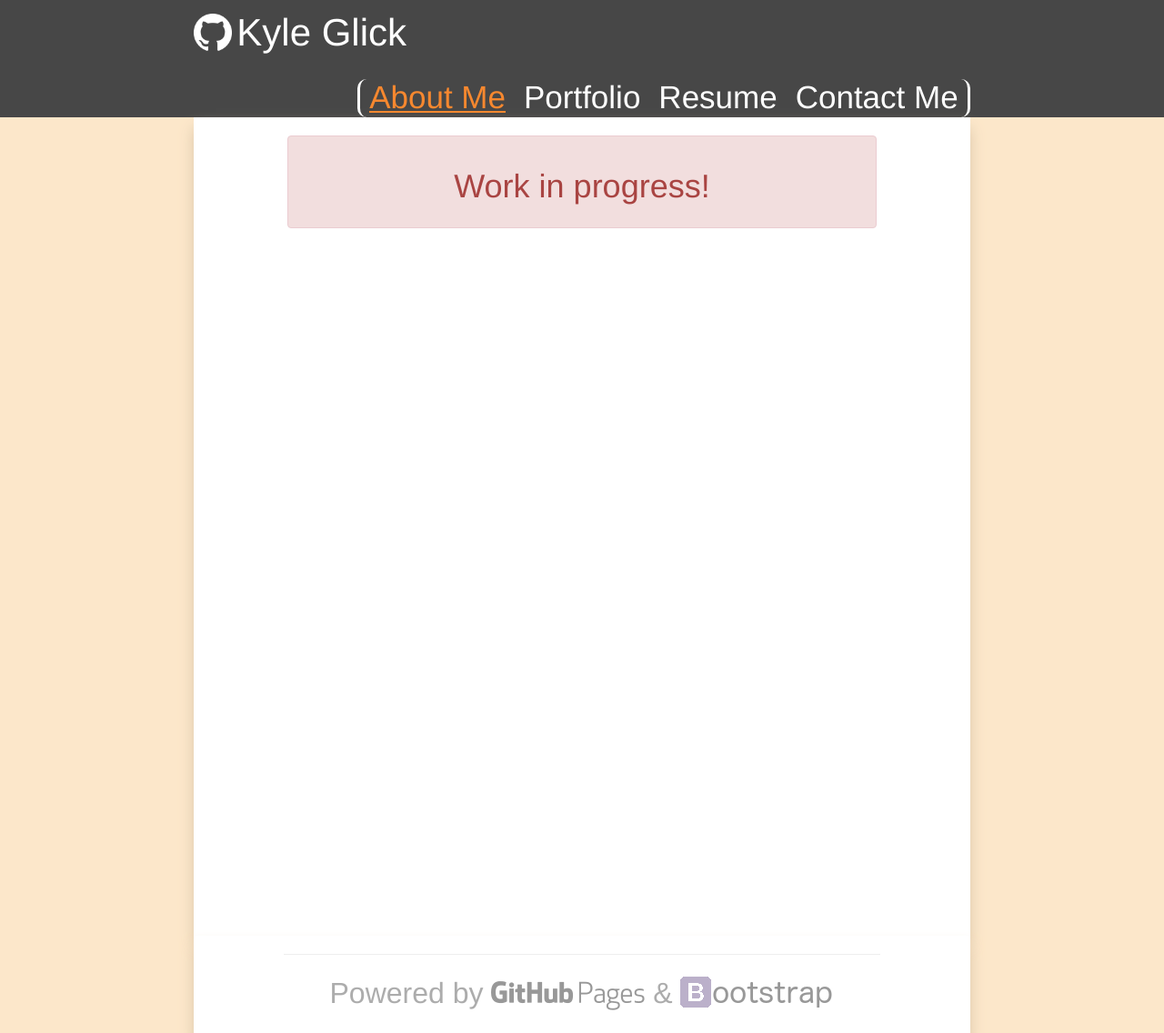
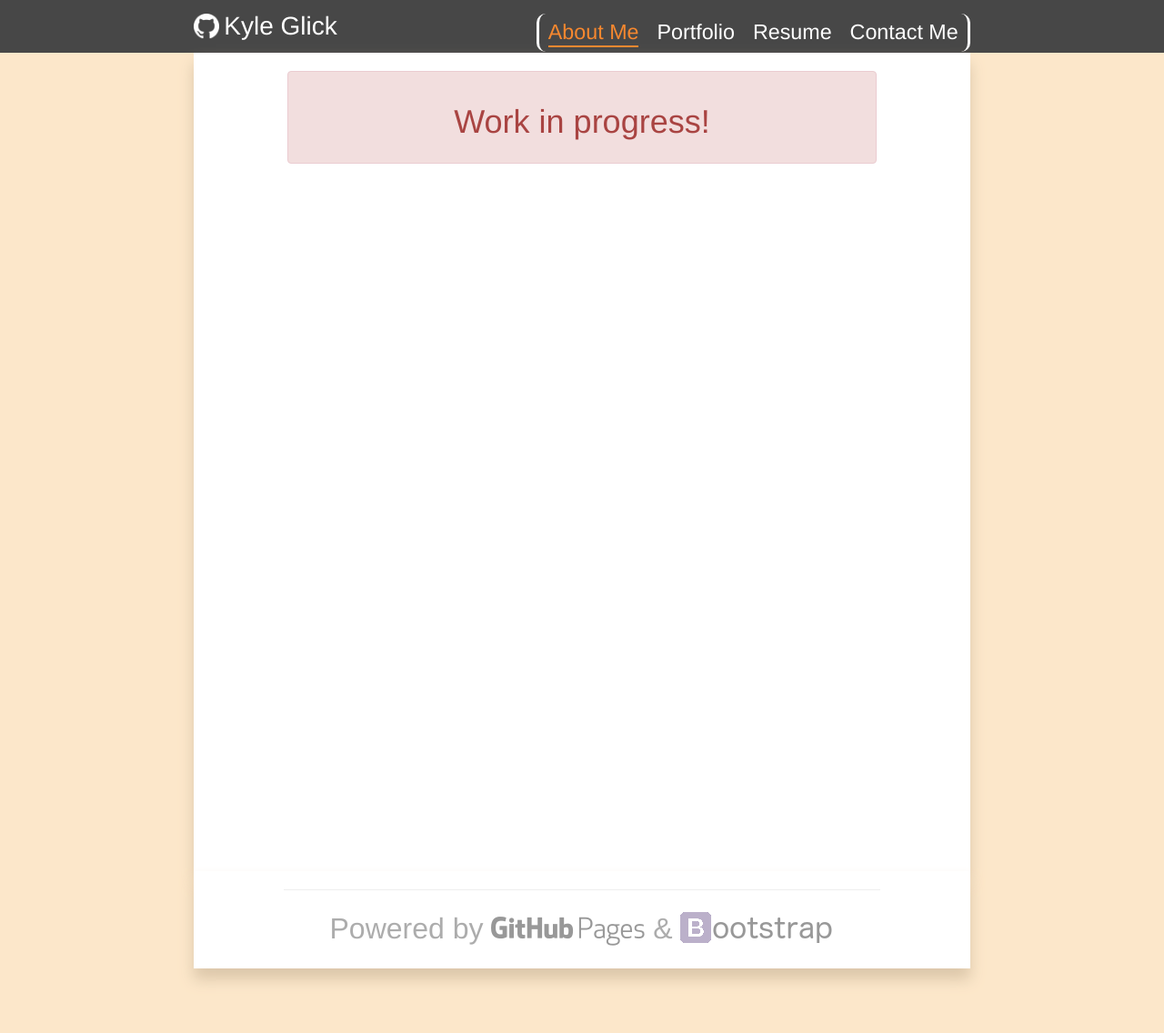
Before and after one commit to kayla-glick/kayla-glick.github.io, a Jekyll site: the page built from index.html, in a window 1280 px wide. Shown: the whole page at 91% size. Built offline with Jekyll 4.4.1, drawn with Linux system fonts in a browser that asks for light colours; nearby versions of some CDN libraries.

Commit message:
add responsiveness to navbar

```diff
--- a/assets/css/layout.css
+++ b/assets/css/layout.css
@@ -35,12 +35,13 @@ body {
 .navbar-brand {
   display: table;
   color: white !important;
-  font-size: 3em;
+  font-size: 2.188vw
 }
 
 .navbar-brand img {
   margin-right: 5px;
-  width: 1em;
+  width: 2.188vw;
+  height: 2.188vw;
 }
 
 .brand-container {
@@ -59,7 +60,7 @@ body {
   border-left: 3px solid white;
   border-right: 3px solid white;
   border-radius: 10px;
-  font-size: 2.5em;
+  font-size: 1.82vw;
 }
 
 .navbar-nav > li > a {
```
